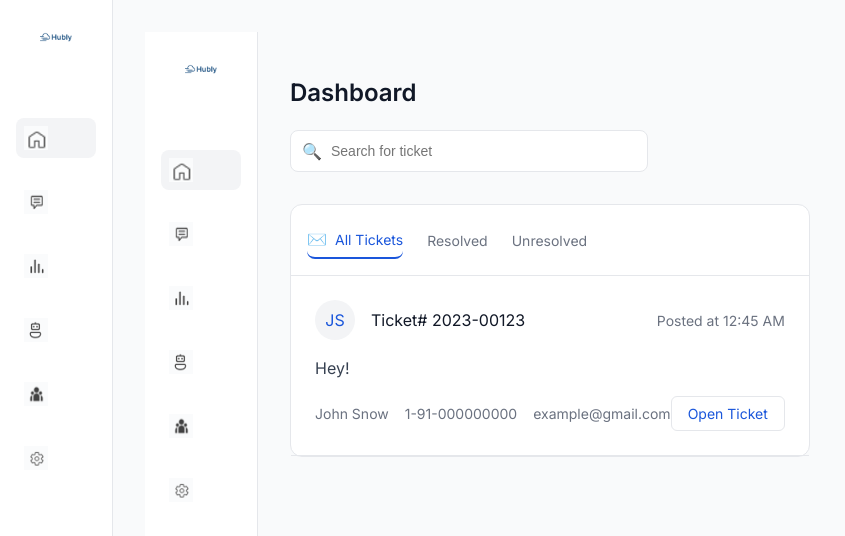
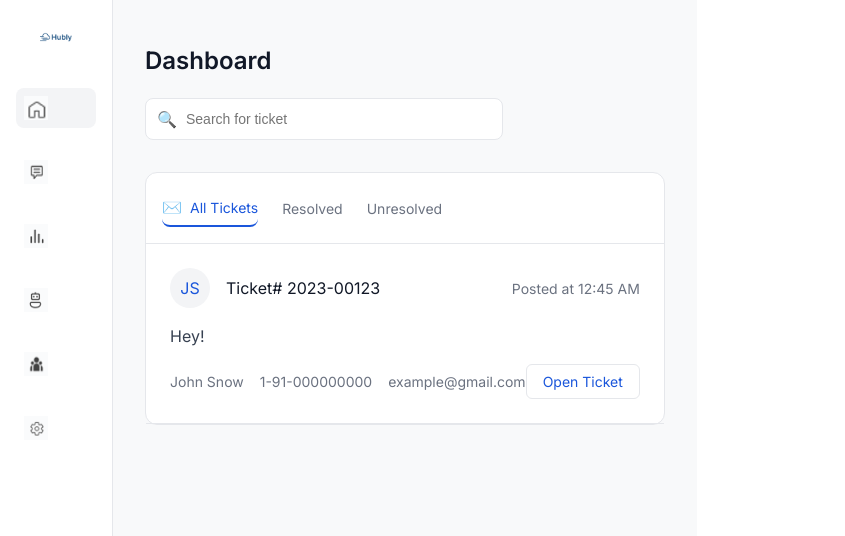
Before and after one commit to RaqeebKhn/Hubly-CRM, a React (Vite) app in the folder Frontend/vite-project/: page /dashboard in a window 1280 px wide. Shown: the top 536 px of the page, without its empty margins (0-845 px from the left). Built offline with nearby package versions, Linux system fonts and the light colour scheme; sample sign-in values are in the browser's storage.

Commit message:
sidebar minor fix

```diff
--- a/Frontend/vite-project/src/App.jsx
+++ b/Frontend/vite-project/src/App.jsx
@@ -8,7 +8,6 @@ import PricingPlans from './components/PricingPlans';
 import Footer from './components/Footer';
 import LoginPage from './components/LoginPage';
 import SignupPage from './components/SignupPage';
-import DashboardLayout from './components/DashboardLayout';
 import Dashboard from './components/Dashboard';
 import ContactCentre from './components/ContactCentre';
 import Analytics from './components/Analytics';
@@ -52,7 +51,7 @@ function App() {
           path="/dashboard"
           element={
             <ProtectedRoute>
-              <DashboardLayout />
+              <Dashboard />
             </ProtectedRoute>
           }
         >
--- a/Frontend/vite-project/src/Components/DashboardLayout.css
+++ /dev/null
@@ -1,54 +0,0 @@
-.dashboard-container {
-    display: flex;
-    min-height: 100vh;
-  }
-
-  .sidebar {
-    width: 250px;
-    background-color: #fff;
-    border-right: 1px solid #e5e7eb;
-    padding: 20px;
-  }
-
-  .main-content {
-    flex: 1;
-    padding: 20px;
-    background-color: #f9fafb;
-  }
-
-  .nav-items {
-    display: flex;
-    flex-direction: column;
-    gap: 10px;
-    margin-top: 30px;
-  }
-
-  .nav-item {
-    display: flex;
-    align-items: center;
-    padding: 12px;
-    border-radius: 8px;
-    text-decoration: none;
-    color: #374151;
-    transition: all 0.2s;
-  }
-
-  .nav-item:hover {
-    background-color: #f3f4f6;
-  }
-
-  .nav-item.active {
-    background-color: #f3f4f6;
-    color: #2563eb;
-  }
-
-  .nav-icon {
-    width: 20px;
-    height: 20px;
-    margin-right: 12px;
-  }
-
-  .nav-label {
-    font-size: 14px;
-    font-weight: 500;
-  }
--- a/Frontend/vite-project/src/Components/DashboardLayout.jsx
+++ /dev/null
@@ -1,61 +0,0 @@
-import React from 'react';
-import { Outlet, NavLink, useNavigate } from 'react-router-dom';
-import './DashboardLayout.css';
-import hubly from '../Assets/logo.png';
-import dashboardIcon from '../Assets/dashboard.png';
-import contactCentreIcon from '../Assets/contact-centre.png';
-import analyticsIcon from '../Assets/analytics.png';
-import chatBotIcon from '../Assets/chatbot.png';
-import teamIcon from '../Assets/team.png';
-import settingsIcon from '../Assets/settings.png';
-
-export default function DashboardLayout() {
-  const navigate = useNavigate();
-
-  return (
-    <div className="dashboard-container">
-
-      <div className="sidebar">
-        <div className="logo">
-          <img src={hubly} alt="Hubly" />
-        </div>
-        <nav className="nav-items">
-          <NavLink to="/dashboard" className={({ isActive }) => `nav-item ${isActive ? 'active' : ''}`}>
-            <img src={dashboardIcon} alt="Dashboard" className="nav-icon" />
-            <span className="nav-label">Dashboard</span>
-          </NavLink>
-
-          <NavLink to="/dashboard/contact-centre" className={({ isActive }) => `nav-item ${isActive ? 'active' : ''}`}>
-            <img src={contactCentreIcon} alt="Contact Centre" className="nav-icon" />
-            <span className="nav-label">Contact Centre</span>
-          </NavLink>
-
-          <NavLink to="/dashboard/analytics" className={({ isActive }) => `nav-item ${isActive ? 'active' : ''}`}>
-            <img src={analyticsIcon} alt="Analytics" className="nav-icon" />
-            <span className="nav-label">Analytics</span>
-          </NavLink>
-
-          <NavLink to="/dashboard/chatbot" className={({ isActive }) => `nav-item ${isActive ? 'active' : ''}`}>
-            <img src={chatBotIcon} alt="Chat Bot" className="nav-icon" />
-            <span className="nav-label">Chat Bot</span>
-          </NavLink>
-
-          <NavLink to="/dashboard/team" className={({ isActive }) => `nav-item ${isActive ? 'active' : ''}`}>
-            <img src={teamIcon} alt="Team" className="nav-icon" />
-            <span className="nav-label">Team</span>
-          </NavLink>
-
-          <NavLink to="/dashboard/settings" className={({ isActive }) => `nav-item ${isActive ? 'active' : ''}`}>
-            <img src={settingsIcon} alt="Settings" className="nav-icon" />
-            <span className="nav-label">Settings</span>
-          </NavLink>
-        </nav>
-      </div>
-
-
-      <div className="main-content">
-        <Outlet />
-      </div>
-    </div>
-  );
-}
```
Also changed, not shown: 1 other file (tests, documents, lock files or other folders).
